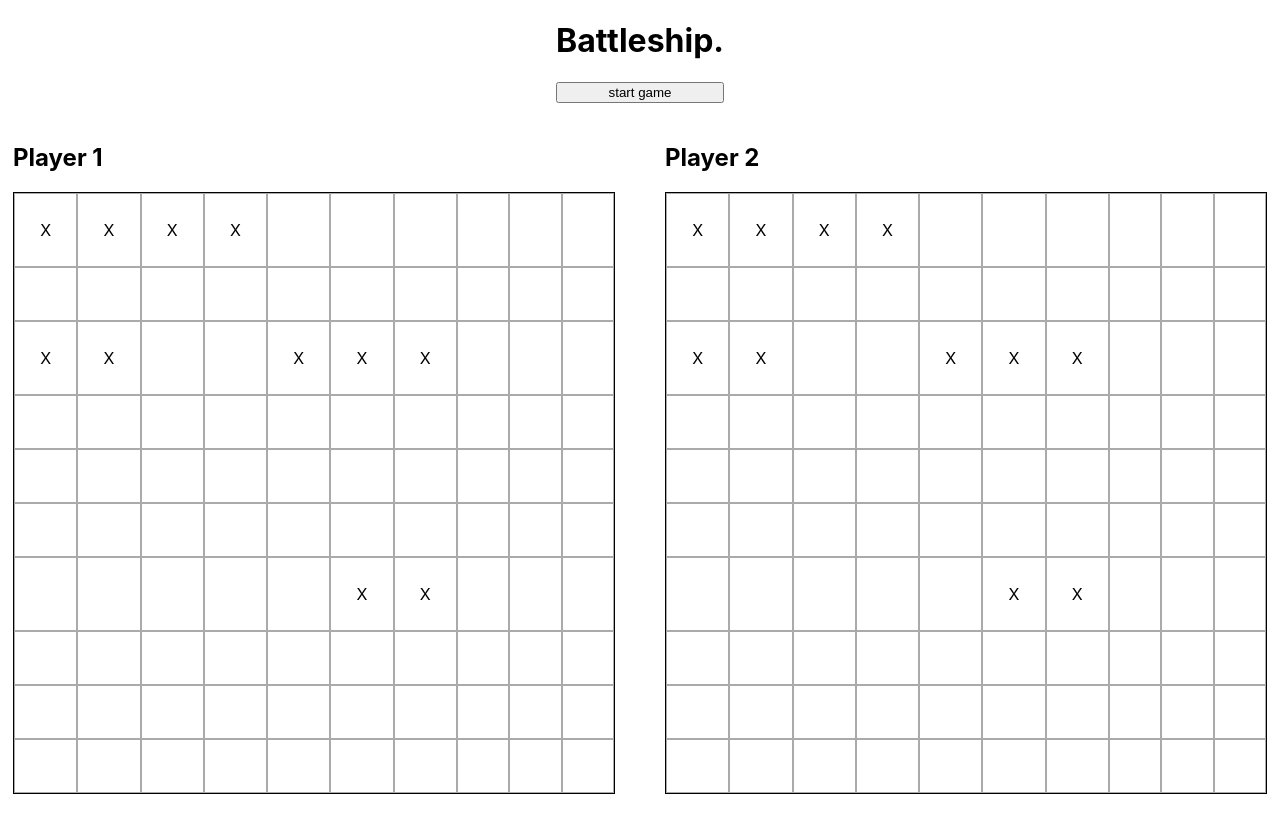
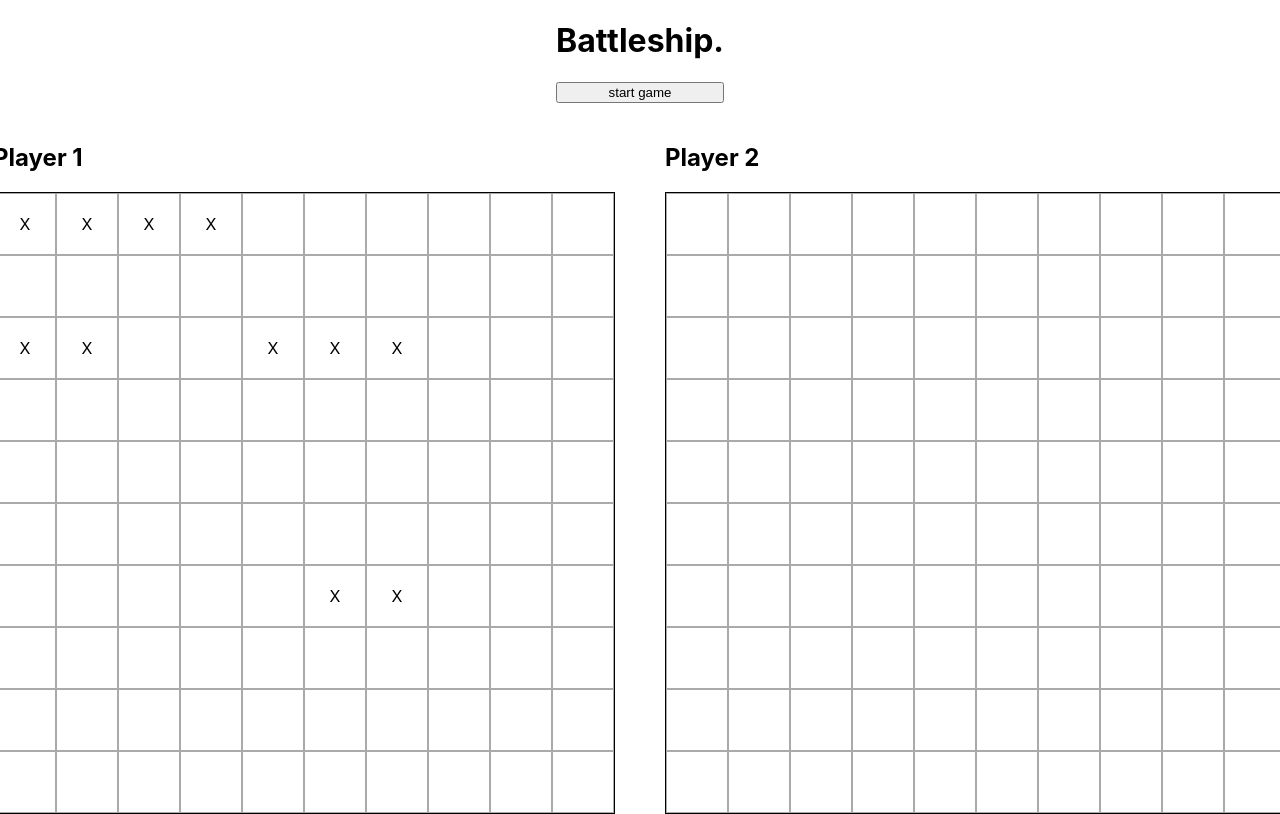
Before and after one commit to holybobrius/battleship, a React (Create React App) app: page / in a window 1280 px wide. Built offline with nearby package versions, Linux system fonts and the light colour scheme.

Commit message:
grid display fix

```diff
--- a/src/App.js
+++ b/src/App.js
@@ -13,8 +13,8 @@ function App() {
         <button>start game</button>
       </header>
       <main>
-        <Gameboard name={players[0].getName()} player={players[1]} gameboard={players[1].getEnemyGameboard()}></Gameboard>
-        <Gameboard name={players[1].getName()} player={players[0]} gameboard={players[0].getEnemyGameboard()}></Gameboard>
+        <Gameboard name={players[0].getName()} visible={true} player={players[1]} gameboard={players[1].getEnemyGameboard()}></Gameboard>
+        <Gameboard name={players[1].getName()} visible={false} player={players[0]} gameboard={players[0].getEnemyGameboard()}></Gameboard>
       </main>
     </div>
   );
--- a/src/components/Cell/Cell.css
+++ b/src/components/Cell/Cell.css
@@ -6,6 +6,8 @@
     display: flex;
     align-items: center;
     justify-content: center;
+    width: 60px;
+    height: 60px;
 }
 
 .cell:hover {
--- a/src/components/Cell/Cell.jsx
+++ b/src/components/Cell/Cell.jsx
@@ -9,7 +9,10 @@ const Cell = props => {
         if([].concat.apply([], props.gameboard.getShips().map(ship => ship.coordinates)).find(pos => pos.x === props.x && pos.y === props.y)) setContent('X')
     }
 
-    useEffect(() => checkContent(), [])
+    useEffect(() => {
+        if(props.visible) checkContent()
+    }, [])
+
     return (
         <div className="cell" onClick={() => {
             props.player.takeTurn({x: props.x, y: props.y})
--- a/src/components/Gameboard/Gameboard.css
+++ b/src/components/Gameboard/Gameboard.css
@@ -1,6 +1,6 @@
 .gameboard {
-    width: 600px;
-    height: 600px;
+    width: 620px;
+    height: 620px;
     border: 1px solid black;
     display: grid;
     grid-template-columns: repeat(10, auto);
--- a/src/components/Gameboard/Gameboard.jsx
+++ b/src/components/Gameboard/Gameboard.jsx
@@ -4,7 +4,7 @@ import Cell from '../Cell/Cell'
 const Gameboard = props => {
     const cells = []
     for(let i = 0; i < 100; i++) {
-        cells.push(<Cell key={props.name + i} player={props.player} gameboard={props.gameboard} x={Math.floor(i / 10)} y={i % 10}></Cell>)
+        cells.push(<Cell visible={props.visible} key={props.name + i} player={props.player} gameboard={props.gameboard} x={Math.floor(i / 10)} y={i % 10}></Cell>)
     }
     return(
         <div>
--- a/src/factories/gameboard.js
+++ b/src/factories/gameboard.js
@@ -45,11 +45,13 @@ const gameboardFactory = () => {
                 }
             })
         }
+
+        if(areAllShipsSunk()) console.log('all ships sunk!')
     }
 
     const areAllShipsSunk = () => ships.map(ship => ship.ship).every(v => v.getSunk() == true)
 
-    return { getShips, placeShip, getMisses, receiveAttack, areAllShipsSunk }
+    return { getShips, placeShip, getMisses, receiveAttack }
 }
 
 export default gameboardFactory
--- a/src/factories/ship.js
+++ b/src/factories/ship.js
@@ -2,6 +2,7 @@ const shipFactory = (length, positions, sunk) => {
 
     const isSunk = () => {
         if(positions.every(v => v.hit == true)) sunk = true
+        console.log('ship sunk? ', positions.every(v => v.hit == true))
     }
 
     const hit = position => {
```
